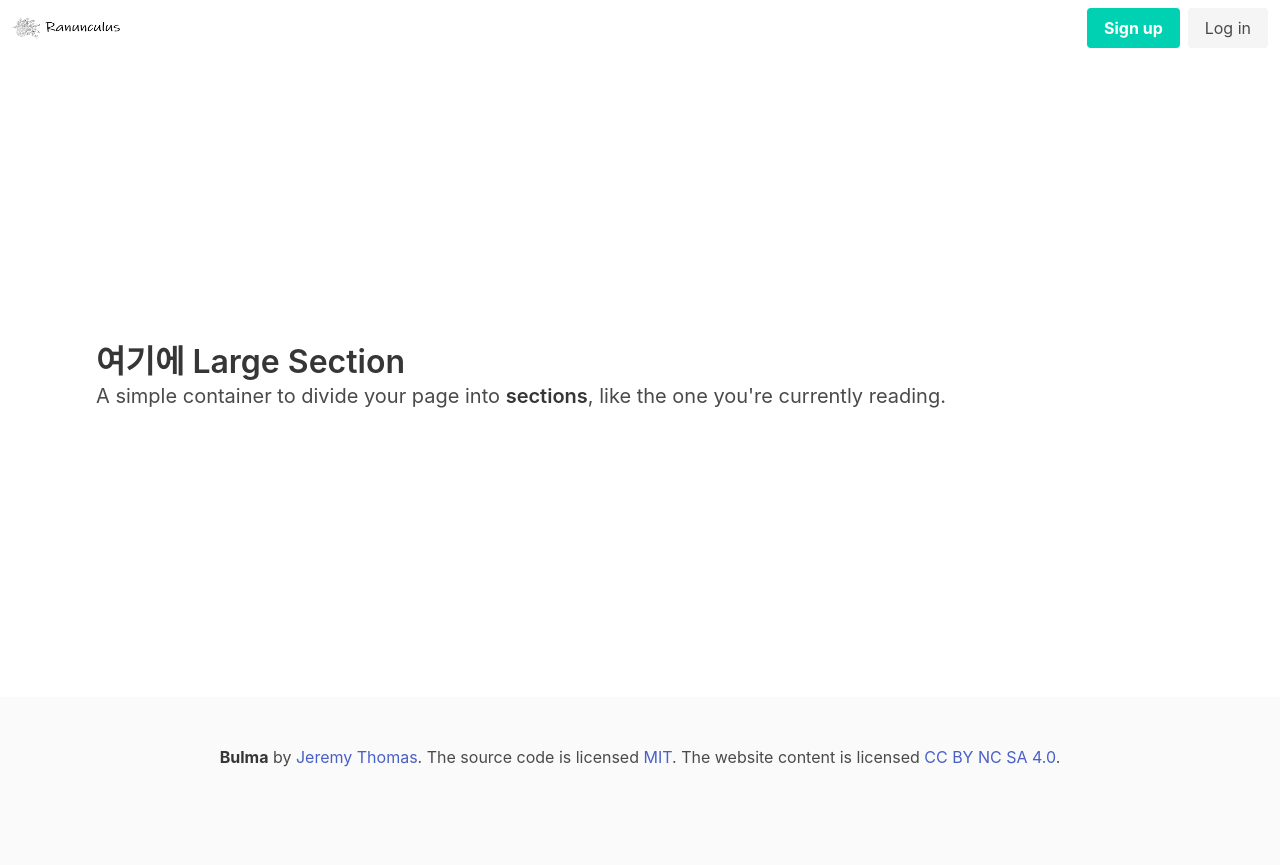
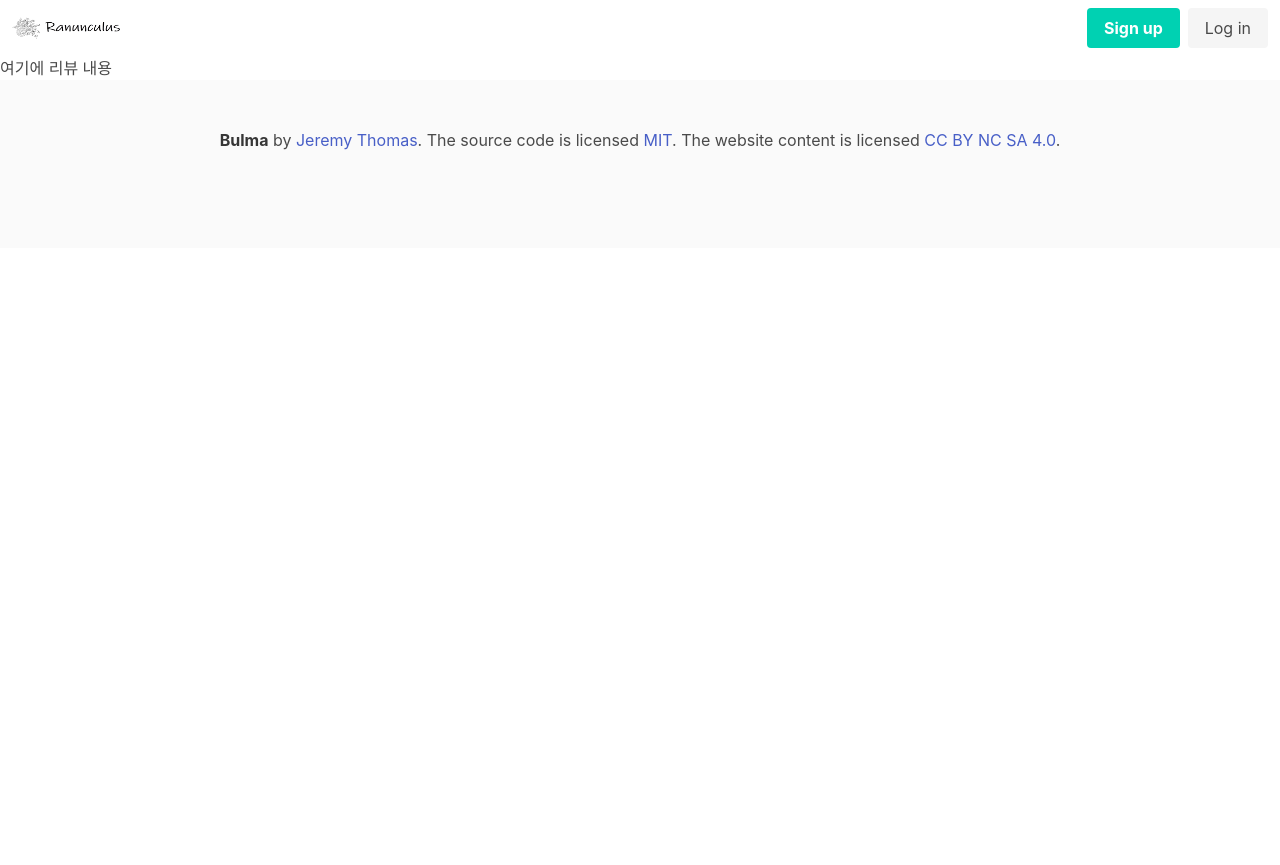
Before and after one commit to 99-8-3-Ranunculus/ranunculus, a Flask app: page /review in a window 1280 px wide. After the commit the page ends 150 px from the top, so only its background shows below. Run offline with Flask 2, Linux system fonts and the light colour scheme; some libraries are stand-ins or nearby versions.

Commit message:
feature/byungno 브렌치 생성을 위한 커밋

```diff
--- a/templates/review.html
+++ b/templates/review.html
@@ -1,12 +1,7 @@
 {# <header>와 <nav> #}
 {% include 'lib/top.html' %}
 
-<section class="section is-large">
-  <h1 class="title">여기에 Large Section</h1>
-  <h2 class="subtitle">
-    A simple container to divide your page into <strong>sections</strong>, like the one you're currently reading.
-  </h2>
-</section>
+<h1>여기에 리뷰 내용</h1>
 
 {# js 와 bottom #}
 {% include 'lib/bottom.html' %}
```
